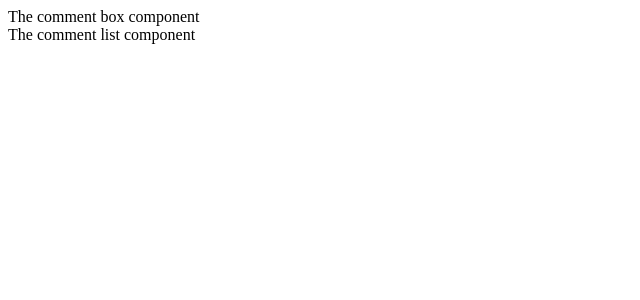
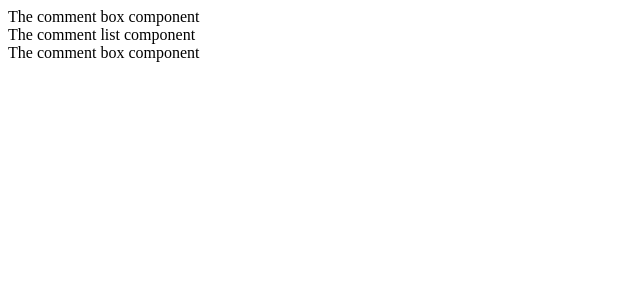
Before and after one commit to iostate/react_redux_testing, a React (Create React App) app: page / in a window 1280 px wide. Shown: the top 300 px of the page, without its empty margins (0-640 px from the left). Built offline with nearby package versions, Linux system fonts and the light colour scheme.

Commit message:
Configured Enzyme and created a shallow test

```diff
--- a/package.json
+++ b/package.json
@@ -3,8 +3,11 @@
   "version": "0.1.0",
   "private": true,
   "dependencies": {
+    "enzyme": "^3.3.0",
+    "enzyme-adapter-react-16": "^1.1.1",
     "react": "^16.4.0",
     "react-dom": "^16.4.0",
+    "react-redux": "^5.0.7",
     "react-scripts": "1.1.4"
   },
   "scripts": {
--- a/src/components/App.js
+++ b/src/components/App.js
@@ -3,10 +3,12 @@ import CommentBox from './CommentBox';
 import CommentList from './CommentList';
 
 export default () => {
+	const string = 'The comment box component';
 	return (
 		<div>
 			<CommentBox />
 			<CommentList />
+			{string}
 		</div>
 	);
 };
--- a/src/components/CommentBox.js
+++ b/src/components/CommentBox.js
@@ -1,7 +1,9 @@
 import React from 'react';
 
 export default () => {
+	const string = 'The comment box component';
+	console.log(string.length);
 	return (
-		<div>The comment box component</div>
+		<div>{string}</div>
 	);
 }
```
Also changed, not shown: src/setupTests.js (added, +8 -0 lines), 2 other files (tests, documents, lock files or other folders).
